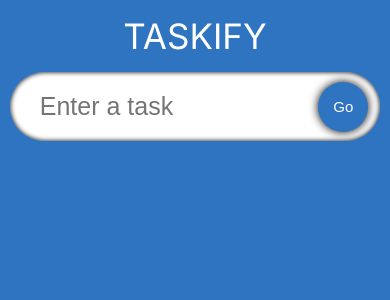
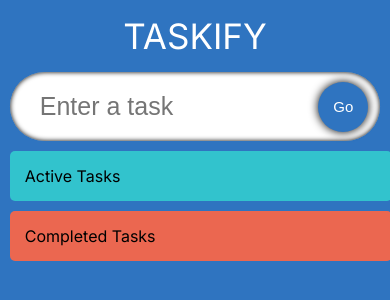
Before and after one commit to heraldofortuna/taskify-react-typescript, a React (Create React App) app: page / in a window 390 px wide. Shown: the top 300 px of the page. Built offline with nearby package versions, Linux system fonts and the light colour scheme.

Commit message:
Se añadio la estructura de las tareas hechas y por hacer

```diff
--- a/src/components/SingleTodo/SingleTodo.css
+++ b/src/components/SingleTodo/SingleTodo.css
@@ -1,10 +1,15 @@
 .singletodo {
   display: flex;
-  width: 29.5%;
   border-radius: 5px;
   padding: 20px;
   margin-top: 15px;
   background-image: url("https://img.freepik.com/free-photo/crumpled-yellow-paper-background-close-up_60487-2390.jpg?size=626&ext=jpg");
+  transition: 0.2s;
+}
+
+.singletodo:hover {
+  box-shadow: 0 0 5px black;
+  transform: scale(1.03);
 }
 
 .singletodo__text {
--- a/src/components/TodoList/TodoList.css
+++ b/src/components/TodoList/TodoList.css
@@ -1,12 +1,38 @@
+.container {
+  display: flex;
+  width: 95%;
+  margin-top: 10px;
+  justify-content: space-between;
+  align-items: flex-start;
+}
+
 .todolist {
   display: flex;
-  justify-content: space-evenly;
-  width: 90%;
-  flex-wrap: wrap;
+  width: 47.5%;
+  flex-direction: column;
+  padding: 15px;
+  border-radius: 5px;
+  background-color: rgb(50, 195, 205);
+}
+
+.todolist--remove {
+  background-color: rgb(235, 103, 80);
+}
+
+@media (max-width: 1100px) {
+  .todolist {
+    width: 45%;
+  }
 }
 
 @media (max-width: 700px) {
+  .container {
+    width: 95%;
+    flex-direction: column;
+  }
+
   .todolist {
     width: 95%;
+    margin-bottom: 10px;
   }
 }
--- a/src/components/TodoList/TodoList.tsx
+++ b/src/components/TodoList/TodoList.tsx
@@ -12,7 +12,9 @@
 
 const TodoList: React.FC<Props> = ({ todos, setTodos }) => {
   return (
+    <div className="container">
       <div className="todolist">
+        <span className="todolist__heading">Active Tasks</span>
         {todos.map((todo) => (
           <SingleTodo
             key={todo.id}
@@ -22,6 +24,18 @@
           />
         ))}
       </div>
+      <div className="todolist todolist--remove">
+        <span className="todolist__heading">Completed Tasks</span>
+        {todos.map((todo) => (
+          <SingleTodo
+            key={todo.id}
+            todo={todo}
+            todos={todos}
+            setTodos={setTodos}
+          />
+        ))}
+      </div>
+    </div>
   );
 };
 
```
Lines whose indentation alone changed are shown as unchanged.
